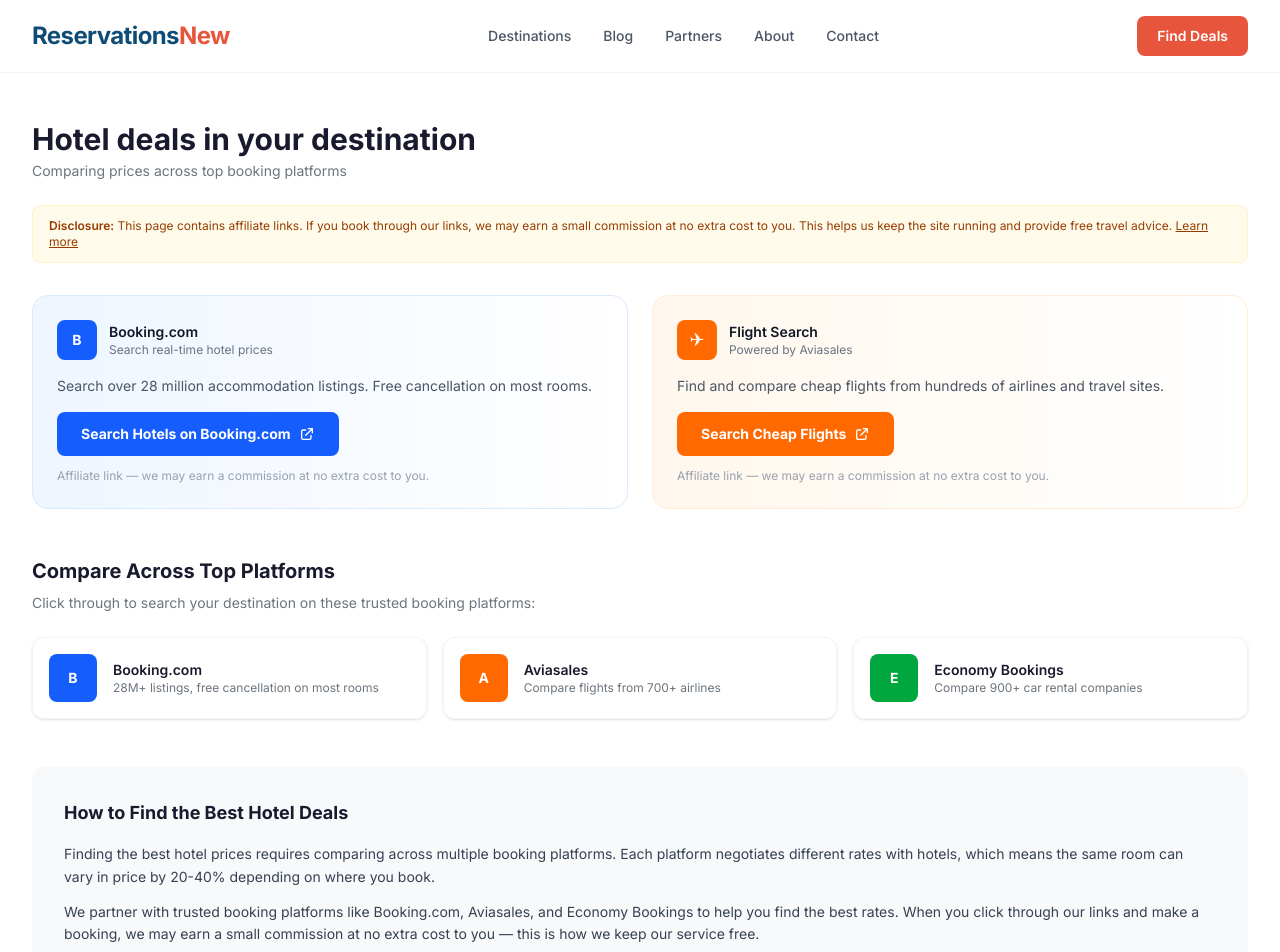
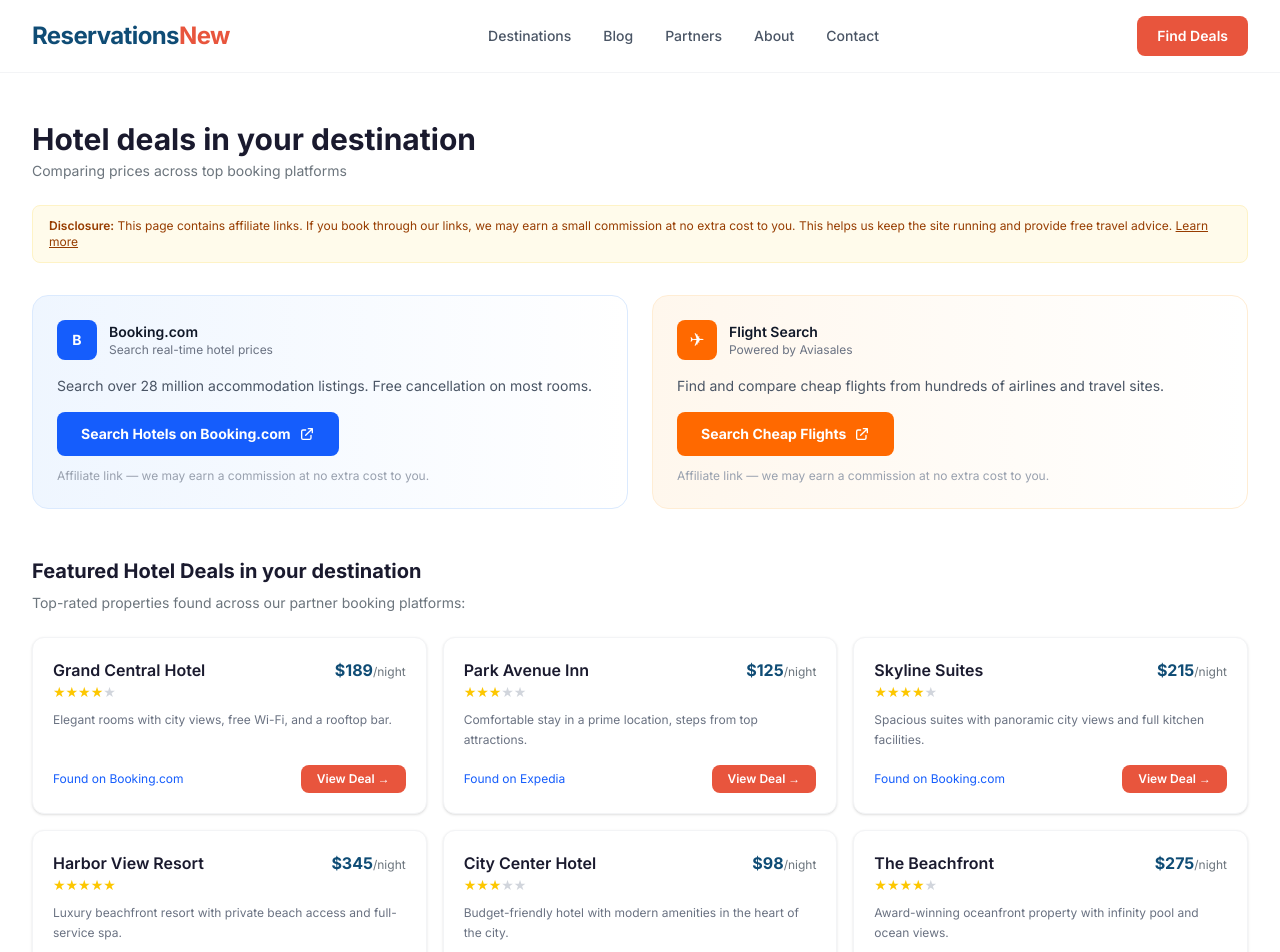
Before and after one commit to bcizle/reservationsnew, a Next.js app: page /search in a window 1280 px wide. Shown: the top 952 px of the page. Built offline with nearby package versions, Linux system fonts and the light colour scheme; no server answers.

Commit message:
fix: add View Deal buttons with affiliate links to hotel cards, add AwinPartners to search/destination pages

```diff
--- a/src/app/destinations/[slug]/page.tsx
+++ b/src/app/destinations/[slug]/page.tsx
@@ -6,6 +6,7 @@
 import TravelPayoutsCarWidget from "@/components/TravelPayoutsCarWidget";
 import AffiliateBanner from "@/components/AffiliateBanner";
 import { BreadcrumbJsonLd, FAQJsonLd } from "@/components/JsonLd";
+import { AwinPartners } from "@/app/components/AwinPartners";
 
 const siteUrl = process.env.NEXT_PUBLIC_SITE_URL || "https://reservationsnew.com";
 
@@ -309,6 +310,11 @@
           </div>
         </section>
 
+        {/* Awin partner showcase */}
+        <div className="mt-12">
+          <AwinPartners />
+        </div>
+
         {/* CTA */}
         <div className="mt-12 rounded-2xl bg-gradient-to-r from-[#0f4c75] to-[#3282b8] p-8 text-center">
           <h3 className="text-xl font-bold text-white">Ready to find your perfect hotel in {dest.name}?</h3>
--- a/src/app/search/page.tsx
+++ b/src/app/search/page.tsx
@@ -4,6 +4,8 @@
 import TravelPayoutsFlightWidget from "@/components/TravelPayoutsFlightWidget";
 import AffiliateBanner from "@/components/AffiliateBanner";
 import { BreadcrumbJsonLd } from "@/components/JsonLd";
+import { AwinPartners } from "@/app/components/AwinPartners";
+import { buildAwinLink } from "@/lib/awin";
 
 export const metadata: Metadata = {
   title: "Search Hotel Deals — ReservationsNew",
@@ -11,11 +13,83 @@
 };
 
 const siteUrl = process.env.NEXT_PUBLIC_SITE_URL || "https://reservationsnew.com";
+const BOOKING_AID = process.env.NEXT_PUBLIC_BOOKING_AID || "YOUR_AID";
+const B0ARDING_ID = "116441";
 
-export default async function SearchPage({ searchParams }: { searchParams: Promise<{ q?: string; checkin?: string; checkout?: string }> }) {
+const SAMPLE_HOTELS = [
+  {
+    name: "Grand Central Hotel",
+    stars: 4,
+    price: "$189",
+    description: "Elegant rooms with city views, free Wi-Fi, and a rooftop bar.",
+    platform: "Booking.com",
+  },
+  {
+    name: "Park Avenue Inn",
+    stars: 3,
+    price: "$125",
+    description: "Comfortable stay in a prime location, steps from top attractions.",
+    platform: "Expedia",
+  },
+  {
+    name: "Skyline Suites",
+    stars: 4,
+    price: "$215",
+    description: "Spacious suites with panoramic city views and full kitchen facilities.",
+    platform: "Booking.com",
+  },
+  {
+    name: "Harbor View Resort",
+    stars: 5,
+    price: "$345",
+    description: "Luxury beachfront resort with private beach access and full-service spa.",
+    platform: "Hotels.com",
+  },
+  {
+    name: "City Center Hotel",
+    stars: 3,
+    price: "$98",
+    description: "Budget-friendly hotel with modern amenities in the heart of the city.",
+    platform: "Expedia",
+  },
+  {
+    name: "The Beachfront",
+    stars: 4,
+    price: "$275",
+    description: "Award-winning oceanfront property with infinity pool and ocean views.",
+    platform: "Booking.com",
+  },
+];
+
+function StarRating({ count }: { count: number }) {
+  return (
+    <span aria-label={`${count} out of 5 stars`} className="text-sm text-yellow-400">
+      {"★".repeat(count)}
+      <span className="text-gray-300">{"★".repeat(5 - count)}</span>
+    </span>
+  );
+}
+
+export default async function SearchPage({
+  searchParams,
+}: {
+  searchParams: Promise<{ q?: string; checkin?: string; checkout?: string }>;
+}) {
   const params = await searchParams;
   const query = params.q || "";
   const displayQuery = query || "your destination";
+
+  // Affiliate links
+  const b0ardingDestUrl = `https://b0arding.com/${query ? `?s=${encodeURIComponent(query)}` : ""}`;
+  const viewDealLink = buildAwinLink(B0ARDING_ID, b0ardingDestUrl);
+
+  function platformLink(platform: string): string {
+    if (platform === "Booking.com") {
+      return `https://www.booking.com/searchresults.html?aid=${BOOKING_AID}&ss=${encodeURIComponent(query || "hotels")}`;
+    }
+    // Route Expedia / Hotels.com / others through b0arding Awin
+    return viewDealLink;
+  }
 
   return (
     <div className="mx-auto max-w-7xl px-4 py-12 sm:px-6 lg:px-8">
@@ -48,10 +122,59 @@
           checkIn={params.checkin}
           checkOut={params.checkout}
         />
-        <TravelPayoutsFlightWidget
-          destination={query}
-        />
+        <TravelPayoutsFlightWidget destination={query} />
       </div>
+
+      {/* Hotel listing cards */}
+      <section className="mt-12">
+        <h2 className="text-xl font-bold text-foreground">
+          Featured Hotel Deals in {displayQuery}
+        </h2>
+        <p className="mt-2 text-sm text-text-muted">
+          Top-rated properties found across our partner booking platforms:
+        </p>
+        <div className="mt-6 grid gap-4 sm:grid-cols-2 lg:grid-cols-3">
+          {SAMPLE_HOTELS.map((hotel) => (
+            <div
+              key={hotel.name}
+              className="flex flex-col rounded-xl border border-gray-100 bg-white p-5 shadow-sm transition hover:shadow-md"
+            >
+              <div className="flex items-start justify-between gap-2">
+                <h3 className="text-base font-semibold text-foreground">{hotel.name}</h3>
+                <span className="shrink-0 text-base font-bold text-primary">
+                  {hotel.price}
+                  <span className="text-xs font-normal text-text-muted">/night</span>
+                </span>
+              </div>
+
+              <StarRating count={hotel.stars} />
+
+              <p className="mt-2 flex-1 text-xs leading-relaxed text-gray-500">
+                {hotel.description}
+              </p>
+
+              <div className="mt-4 flex items-center justify-between gap-2">
+                <a
+                  href={platformLink(hotel.platform)}
+                  target="_blank"
+                  rel="noopener noreferrer sponsored"
+                  className="text-xs text-blue-600 underline-offset-2 hover:underline"
+                >
+                  Found on {hotel.platform}
+                </a>
+                <a
+                  href={viewDealLink}
+                  target="_blank"
+                  rel="noopener noreferrer sponsored"
+                  className="rounded-lg bg-accent px-4 py-1.5 text-xs font-semibold text-white transition hover:bg-accent-hover"
+                >
+                  View Deal →
+                </a>
+              </div>
+            </div>
+          ))}
+        </div>
+      </section>
 
       {/* Popular booking platforms */}
       <section className="mt-12">
@@ -65,7 +188,7 @@
               name: "Booking.com",
               description: "28M+ listings, free cancellation on most rooms",
               color: "bg-blue-600",
-              url: `https://www.booking.com/searchresults.html?aid=${process.env.NEXT_PUBLIC_BOOKING_AID || "YOUR_AID"}&ss=${encodeURIComponent(query || "hotels")}`,
+              url: `https://www.booking.com/searchresults.html?aid=${BOOKING_AID}&ss=${encodeURIComponent(query || "hotels")}`,
             },
             {
               name: "Aviasales",
@@ -87,7 +210,9 @@
               rel="noopener noreferrer sponsored"
               className="flex items-center gap-4 rounded-xl border border-gray-100 p-4 shadow-sm transition hover:shadow-md"
             >
-              <div className={`flex h-12 w-12 shrink-0 items-center justify-center rounded-lg ${platform.color} text-sm font-bold text-white`}>
+              <div
+                className={`flex h-12 w-12 shrink-0 items-center justify-center rounded-lg ${platform.color} text-sm font-bold text-white`}
+              >
                 {platform.name.charAt(0)}
               </div>
               <div>
@@ -104,23 +229,41 @@
         <h2 className="text-lg font-bold text-foreground">How to Find the Best Hotel Deals</h2>
         <div className="mt-4 space-y-3 text-sm leading-relaxed text-gray-700">
           <p>
-            Finding the best hotel prices requires comparing across multiple booking platforms. Each platform negotiates different rates with hotels, which means the same room can vary in price by 20-40% depending on where you book.
+            Finding the best hotel prices requires comparing across multiple booking platforms. Each
+            platform negotiates different rates with hotels, which means the same room can vary in
+            price by 20-40% depending on where you book.
           </p>
           <p>
-            We partner with trusted booking platforms like Booking.com, Aviasales, and Economy Bookings to help you find the best rates. When you click through our links and make a booking, we may earn a small commission at no extra cost to you — this is how we keep our service free.
+            We partner with trusted booking platforms like Booking.com, Aviasales, and Economy
+            Bookings to help you find the best rates. When you click through our links and make a
+            booking, we may earn a small commission at no extra cost to you — this is how we keep
+            our service free.
           </p>
           <p>
-            <strong>Pro tip:</strong> For the best prices, try to be flexible with your travel dates. Midweek stays and shoulder-season travel can save you up to 50% compared to peak dates.
+            <strong>Pro tip:</strong> For the best prices, try to be flexible with your travel
+            dates. Midweek stays and shoulder-season travel can save you up to 50% compared to peak
+            dates.
           </p>
         </div>
       </section>
 
+      {/* Awin partner showcase */}
+      <div className="mt-12">
+        <AwinPartners />
+      </div>
+
       {/* Info notice */}
       <div className="mt-10 rounded-xl bg-surface p-6 text-center">
         <p className="text-sm text-text-muted">
-          Prices are provided by our affiliate partners and may vary. We compare rates from multiple booking platforms to help you find the best deal.
+          Prices are provided by our affiliate partners and may vary. We compare rates from multiple
+          booking platforms to help you find the best deal.
           <br />
-          <Link href="/affiliate-disclosure" className="text-primary underline hover:text-primary-light">Learn how we earn revenue</Link>
+          <Link
+            href="/affiliate-disclosure"
+            className="text-primary underline hover:text-primary-light"
+          >
+            Learn how we earn revenue
+          </Link>
         </p>
       </div>
     </div>
```
